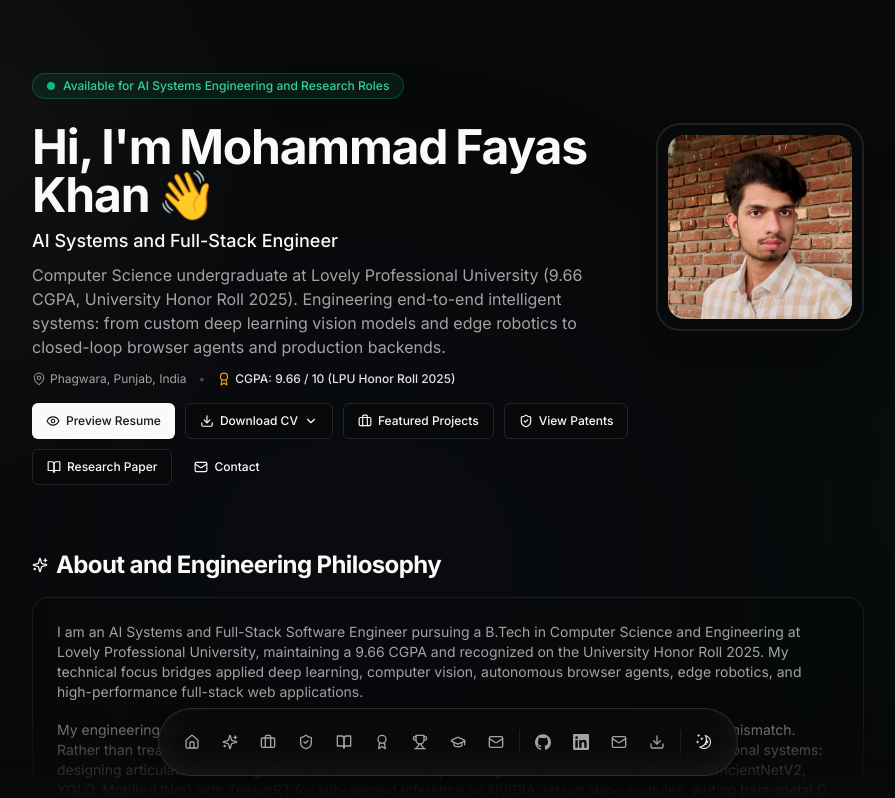
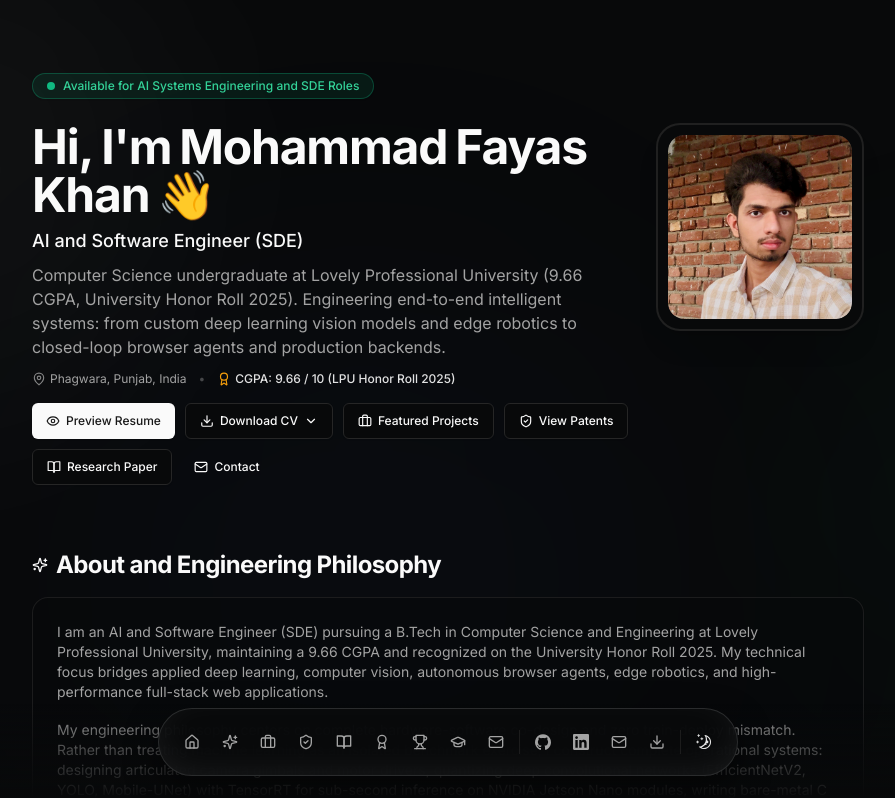
Before and after one commit to MohammadFayasKhan/MyPortfolio, a Next.js app: page / in a window 1280 px wide. Shown: the top 798 px of the page, without its empty margins (192-1087 px from the left). Built offline with nearby package versions, Linux system fonts and the light colour scheme.

Commit message:
Update availability bar to SDE roles and headline to AI and Software Engineer

```diff
--- a/src/app/page.tsx
+++ b/src/app/page.tsx
@@ -120,7 +120,7 @@ export default function Page() {
                 <span className="absolute inline-flex size-full animate-ping rounded-full bg-emerald-400 opacity-75"></span>
                 <span className="relative inline-flex size-2 rounded-full bg-emerald-500"></span>
               </span>
-              Available for AI Systems Engineering and Research Roles
+              Available for AI Systems Engineering and SDE Roles
             </div>
           </BlurFade>
 
--- a/src/components/navbar.tsx
+++ b/src/components/navbar.tsx
@@ -93,7 +93,7 @@ export default function Navbar() {
                         title: "Mohammad Fayas Khan Resume",
                         type: "resume",
                         badge: "Official Resume (PDF)",
-                        subtitle: "AI Systems and Full-Stack Engineer",
+                        subtitle: "AI and Software Engineer (SDE)",
                       });
                     }
                   }}
--- a/src/data/resume.tsx
+++ b/src/data/resume.tsx
@@ -121,11 +121,11 @@ export const DATA = {
   url: "https://github.com/MohammadFayasKhan",
   location: "Phagwara, Punjab, India",
   locationLink: "https://www.google.com/maps/place/Phagwara,+Punjab",
-  headline: "AI Systems and Full-Stack Engineer",
+  headline: "AI and Software Engineer (SDE)",
   description:
     "Computer Science undergraduate at Lovely Professional University (9.66 CGPA, University Honor Roll 2025). Engineering end-to-end intelligent systems: from custom deep learning vision models and edge robotics to closed-loop browser agents and production backends.",
   summary:
-    "I am an AI Systems and Full-Stack Software Engineer pursuing a B.Tech in Computer Science and Engineering at Lovely Professional University, maintaining a 9.66 CGPA and recognized on the University Honor Roll 2025. My technical focus bridges applied deep learning, computer vision, autonomous browser agents, edge robotics, and high-performance full-stack web applications.\n\nMy engineering philosophy centers on complete hardware-software co-design and zero train-deploy mismatch. Rather than treating machine learning as an isolated benchmark exercise, I construct complete operational systems: designing articulated camera gimbals and motor drivers, quantizing deep convolutional networks (EfficientNetV2, YOLO, Mobile-UNet) with TensorRT for sub-second inference on NVIDIA Jetson Nano modules, writing bare-metal C and C++ firmware for ESP8266 and ESP32 microcontrollers, and deploying cloudless Apple HomeKit HAP servers that guarantee 100% on-device privacy.\n\nBeyond robotics, I architect autonomous browser agents using WebExtensions Manifest V3 that automate high-friction academic workflows for 35,000+ university students, and author empirical software engineering research analyzing remote communication challenges in distributed Agile teams. I am the inventor behind two patent disclosures filed at Lovely Professional University, a Top 30 finalist out of 900+ innovators at LPU GearUp Season 5, and an active contributor to open-source developer tooling.",
+    "I am an AI and Software Engineer (SDE) pursuing a B.Tech in Computer Science and Engineering at Lovely Professional University, maintaining a 9.66 CGPA and recognized on the University Honor Roll 2025. My technical focus bridges applied deep learning, computer vision, autonomous browser agents, edge robotics, and high-performance full-stack web applications.\n\nMy engineering philosophy centers on complete hardware-software co-design and zero train-deploy mismatch. Rather than treating machine learning as an isolated benchmark exercise, I construct complete operational systems: designing articulated camera gimbals and motor drivers, quantizing deep convolutional networks (EfficientNetV2, YOLO, Mobile-UNet) with TensorRT for sub-second inference on NVIDIA Jetson Nano modules, writing bare-metal C and C++ firmware for ESP8266 and ESP32 microcontrollers, and deploying cloudless Apple HomeKit HAP servers that guarantee 100% on-device privacy.\n\nBeyond robotics, I architect autonomous browser agents using WebExtensions Manifest V3 that automate high-friction academic workflows for 35,000+ university students, and author empirical software engineering research analyzing remote communication challenges in distributed Agile teams. I am the inventor behind two patent disclosures filed at Lovely Professional University, a Top 30 finalist out of 900+ innovators at LPU GearUp Season 5, and an active contributor to open-source developer tooling.",
   avatarUrl: "/fayas.jpg",
   skills: [
     "Python",
```
